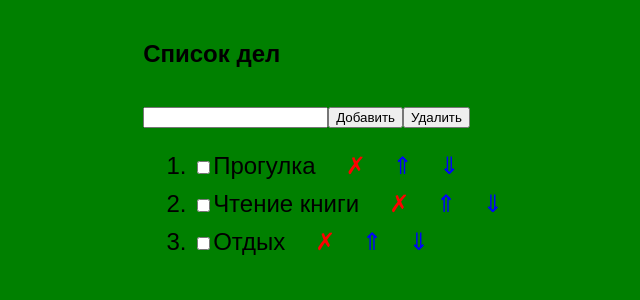
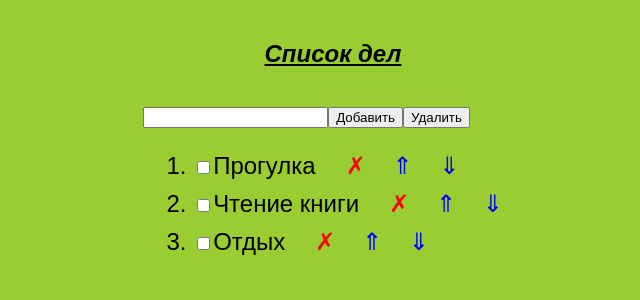
Before and after one commit to AlexIgn88/nextjs-todo-list, a Next.js app: page / in a window 1280 px wide. Shown: the top 300 px of the page, without its empty margins (307-947 px from the left). Built offline with nearby package versions, Linux system fonts and the light colour scheme.

Commit message:
ToDo 1.1.0. Color and text in CSS was changed.

```diff
--- a/styles/style.css
+++ b/styles/style.css
@@ -1,9 +1,15 @@
 body {
-    background-color: green;
+    background-color: #9ACD32;
     font-family: sans-serif;
     display: flex;
     justify-content: center;
     font-size: 24px;
+}
+
+h4 {
+    text-align: center;
+    font-style: italic;
+    text-decoration: underline;
 }
 
 li,
```
